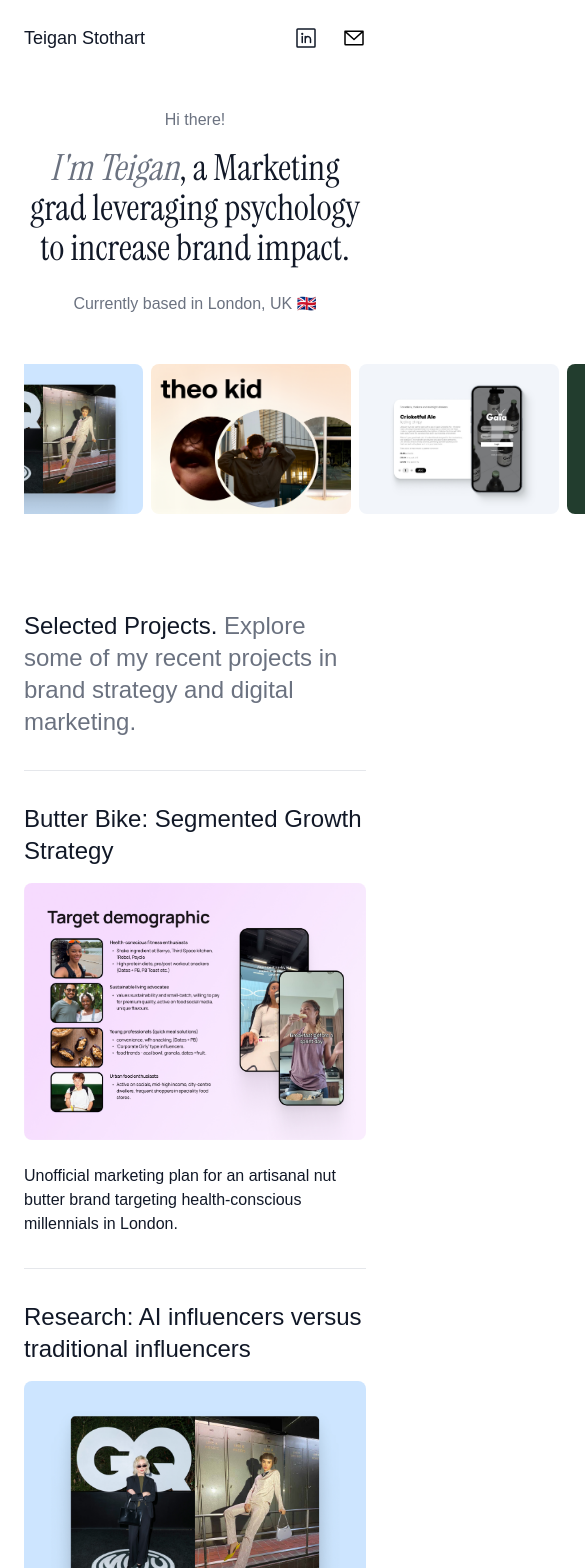
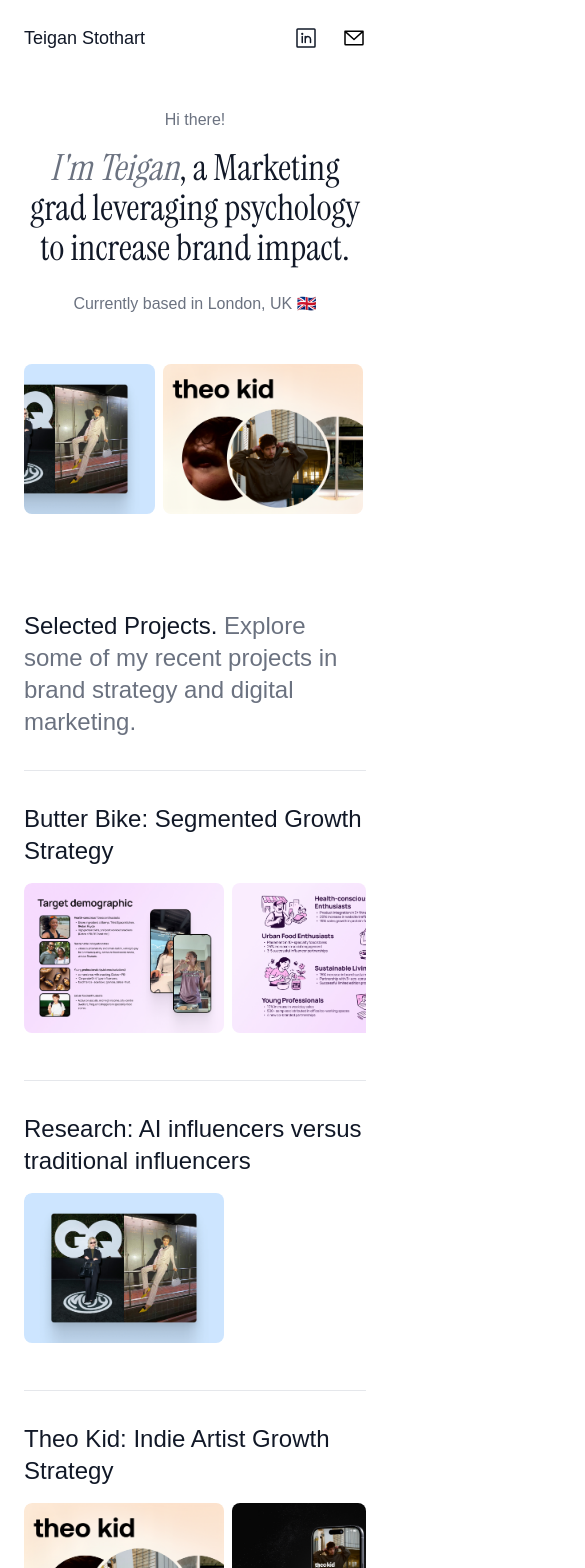
Before and after one commit to teigans02/teiganstoth.art, a Next.js app in the folder portfolio/: page / in a window 390 px wide. Shown: the top 1568 px of the page, 585 px wide, since content can reach past the window. Built offline with nearby package versions, Linux system fonts and the light colour scheme.

Commit message:
Mobile heros, carousel width handling
Co-authored-by: Arron Stothart <arron@sanalabs.com>

```diff
--- a/portfolio/src/components/project-hero.tsx
+++ b/portfolio/src/components/project-hero.tsx
@@ -36,13 +36,17 @@ export function ProjectHero({ project }: ProjectHeroProps) {
         <h1 className="text-leading text-2xl font-medium">
           {project.title}
         </h1>
+        {/* <p className="text-md">
+            {project.description}
+          </p> */}
 
+        {/* Desktop Grid Layout */}
         <div
-          className={`relative grid md:grid-cols-5 grid-cols-1 gap-1 md:gap-2`}
+          className={`hidden md:grid md:grid-cols-5 gap-2`}
           onMouseEnter={() => setIsHovered(true)}
           onMouseLeave={() => setIsHovered(false)}
         >
-          <div className="relative aspect-[4/3] overflow-hidden rounded-lg md:col-span-2 col-span-1">
+          <div className="relative aspect-[4/3] overflow-hidden rounded-lg md:col-span-2">
             <Image
               src={project.heroImageUrl}
               alt={`${project.title} preview`}
@@ -52,8 +56,7 @@ export function ProjectHero({ project }: ProjectHeroProps) {
               priority
             />
           </div>
-
-          {project.hero2ImageUrl && !isMobile && (
+          {project.hero2ImageUrl && (
             <div className="relative aspect-[4/3] overflow-hidden rounded-lg md:col-span-2">
               <Image
                 src={project.hero2ImageUrl}
@@ -64,28 +67,32 @@ export function ProjectHero({ project }: ProjectHeroProps) {
               />
             </div>
           )}
-
-          <div className="hidden md:flex md:col-span-1 h-full rounded-lg bg-white items-center justify-start">
-             {/* <ArrowRightIcon className="w-12 h-12 text-gray-500 font-regular p-4 bg-gray-100 rounded-full ml-4" /> */}
-          </div>
         </div>
 
-        <div className="space-y-4 pt-2">
-          <p className="text-md">
-            {project.description}
-          </p>
-
-          {/* <div className="flex flex-wrap gap-2">
-            {project.tags.map((tag) => (
-              <span
-                key={tag}
-                className="px-3 py-1 text-sm rounded-full bg-black text-[#F8F8EF]"
-              >
-                {tag}
-              </span>
-            ))}
-          </div> */}
-        </div>
+        {/* Mobile Horizontal Scroll Layout */}
+        <div className="md:hidden w-full overflow-x-auto whitespace-nowrap space-x-2 pb-2 rounded-lg">
+           <div className="relative aspect-[4/3] overflow-hidden rounded-lg inline-block w-[200px]">
+             <Image
+               src={project.heroImageUrl}
+               alt={`${project.title} preview`}
+               width={2000}
+               height={1500}
+               className="object-cover w-full h-full bg-white"
+               priority
+             />
+           </div>
+           {project.hero2ImageUrl && (
+             <div className="relative aspect-[4/3] overflow-hidden rounded-lg inline-block w-[200px]">
+               <Image
+                 src={project.hero2ImageUrl}
+                 alt={`${project.title} secondary preview`}
+                 width={2000}
+                 height={1500}
+                 className="object-cover w-full h-full bg-white"
+               />
+             </div>
+           )}
+         </div>
       </div>
     </Link>
   )
--- a/portfolio/src/components/projects-display.tsx
+++ b/portfolio/src/components/projects-display.tsx
@@ -27,22 +27,21 @@ interface ProjectCarouselProps {
 
 const ProjectCarousel: React.FC<ProjectCarouselProps> = ({ projects }) => {
   const [contentWidth, setContentWidth] = useState(0);
+  const [containerWidth, setContainerWidth] = useState(0); // State for container width
   const motionRef = useRef<HTMLDivElement>(null);
-  const containerRef = useRef<HTMLDivElement>(null); // Ref for the container
+  const containerRef = useRef<HTMLDivElement>(null);
 
   // Define the width of a single item (including margin)
   const itemWidth = 200 + 8; // 200px width + mr-2 (8px) margin
-  // Define a minimum width (e.g., container width, or a bit more)
-  const minWidthToCover = 1024; // Or dynamically measure containerRef.current?.offsetWidth
 
-  // Calculate how many times the original projects need to repeat
+  // Calculate repetitions based on measured container width
   const numOriginalItems = projects.length;
   const originalSetWidth = numOriginalItems * itemWidth;
 
-  // Ensure we have at least enough items to cover the minimum width
-  // Make sure we have at least 1 repetition
-  const repetitionsNeeded = numOriginalItems > 0
-    ? Math.max(1, Math.ceil(minWidthToCover / originalSetWidth))
+  // Ensure we have at least enough items to cover the measured width
+  // Only calculate if containerWidth is measured and projects exist
+  const repetitionsNeeded = containerWidth > 0 && numOriginalItems > 0
+    ? Math.max(1, Math.ceil(containerWidth / originalSetWidth))
     : 1;
 
   // Create the base set by repeating the original projects
@@ -52,56 +51,72 @@ const ProjectCarousel: React.FC<ProjectCarouselProps> = ({ projects }) => {
   const duplicatedProjects = [...baseSet, ...baseSet];
 
   const renderImage = (project: Project, index: number) => (
-      // Use a key that accounts for repetitions
       <div key={`${project.id}-${index}`} className="flex-shrink-0 w-[200px] relative overflow-hidden mr-2">
         <Image
           src={project.imageUrl}
           alt={project.title}
           width={2000}
           height={1500}
-          className="w-full h-full object-cover rounded-lg bg-gray-200"
-          // Prioritize images likely to be initially visible
-          priority={index < Math.ceil(minWidthToCover / itemWidth)}
+          className="w-full h-full object-cover rounded-lg bg-gray-200" // Image remains rounded
+          // Prioritize images based on estimated visible count
+          priority={containerWidth > 0 && index < Math.ceil(containerWidth / itemWidth)}
         />
       </div>
   );
 
   useEffect(() => {
-    // Measure the width after render
-    if (motionRef.current) {
-      // scrollWidth gives the total width of all items in duplicatedProjects
+    // Measure container width on mount and resize
+    const measureContainer = () => {
+      if (containerRef.current) {
+        setContainerWidth(containerRef.current.offsetWidth);
+      }
+    };
+
+    measureContainer(); // Initial measure
+    window.addEventListener('resize', measureContainer); // Measure on resize
+
+    // Cleanup listener on unmount
+    return () => window.removeEventListener('resize', measureContainer);
+  }, []); // Run only once on mount
+
+  useEffect(() => {
+    // Measure content width after render/update
+    // This needs to run *after* baseSet might have changed due to containerWidth update
+    if (motionRef.current && baseSet.length > 0) {
       const totalWidth = motionRef.current.scrollWidth;
-      // The width of one 'baseSet' is half the total
       setContentWidth(totalWidth / 2);
+    } else {
+      setContentWidth(0); // Reset if no items/ref
     }
-    // Re-run if the number of projects changes (affects baseSet)
-  }, [projects, baseSet.length]); // Depend on baseSet.length as it changes with projects
+    // Re-run if the number of items in baseSet changes
+  }, [baseSet]); // Depend on baseSet directly
 
   // Only start animation when width is measured
   const animationVariants = contentWidth > 0 ? {
     x: [0, -contentWidth] // Animate by the width of the baseSet
   } : {
-    x: 0 // Start at 0 if width is not yet measured
+    x: 0
   };
 
   return (
-    // Add ref to the container if you want dynamic width measurement later
-    <div ref={containerRef} style={{ overflow: 'hidden', width: `${minWidthToCover}px` }}>
+    // Remove fixed width, add w-full (or let parent handle), add rounded-lg
+    <div
+      ref={containerRef}
+      className="w-full overflow-hidden rounded-lg" // Make container responsive and rounded
+    >
       <motion.div
         ref={motionRef}
-        className="flex" // Make sure items don't wrap
+        className="flex"
         style={{ willChange: 'transform' }}
-        animate={animationVariants} // Use the calculated width
+        animate={animationVariants}
         transition={{
           x: {
-            // Adjust duration based on the actual width being animated? Optional.
-            duration: contentWidth / 50, // Example: Scale duration (adjust divisor as needed)
+            duration: contentWidth > 0 ? contentWidth / 50 : 0, // Prevent duration 0 if width is 0
             repeat: Infinity,
             ease: "linear"
           }
         }}
       >
-        {/* Render the potentially much longer duplicated list */}
         {duplicatedProjects.map((project, index) => renderImage(project, index))}
       </motion.div>
     </div>
```
